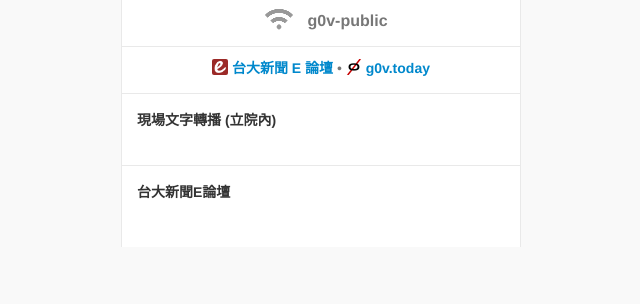
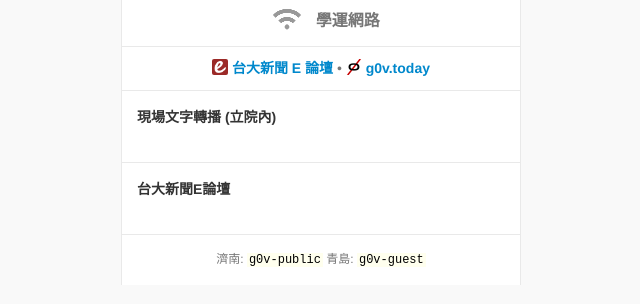
Before and after one commit to g0v/g0v.io, a plain HTML site: page index.html in a window 1280 px wide. Shown: the whole page, without its empty margins (319-959 px from the left). Drawn offline with Linux system fonts and the light colour scheme; no server answers.

Commit message:
Style changes

```diff
--- a/css/main.css
+++ b/css/main.css
@@ -40,11 +40,6 @@ h4 { margin-top: 0; }
   padding: 8px 0 0;
 }
 
-.description {
-  font-size: 13px;
-  color: #777;
-}
-
 time {
   color: #777;
   display: block;
@@ -76,7 +71,7 @@ time {
 .header,
 .footer {
   text-align: center;
-  font-size: 11px;
+  font-size: 12px;
 }
 
 .header,
@@ -93,8 +88,8 @@ time {
 
 .footer {
   text-align: center;
-  display: none; /*  Temporary  */
-  border-top: 1px solid #e0e0e0;
+  border-top: 1px solid #e9e9e9;
+  padding: 15px;
 }
 
 .thumbnail {
@@ -107,3 +102,9 @@ time {
   text-align: center;
   border-top: 1px solid #e9e9e9;
 }
+
+tt {
+  background: #ffffee;
+  color: #000;
+  padding: 0 2px;
+}
--- a/index.html
+++ b/index.html
@@ -16,13 +16,13 @@
 
     <header class="header">
       <div class="wifi-icon"></div>
-      <h1 class="title">g0v-public</h1>
+      <h1 class="title">學運網路</h1>
     </header>
     <div class="main-wrapper">
       <div class="links">
         <a href="https://www.facebook.com/NtuNewsEForum" target="_blank"><img src="img/enews.png" width="16" height="16" style="border-radius: 2px; margin-bottom: -2px"> 台大新聞 E 論壇</a> •
         <a href="http://g0v.today" target="_blank"><img src="img/g0v.png" width="16" height="16" style="border-radius: 2px; margin-bottom: -2px"> g0v.today</a><br />
-      </p>
+      </div>
       <div class="livefeed">
         <h4>現場文字轉播 (立院內)</h4>
       </div>
```
